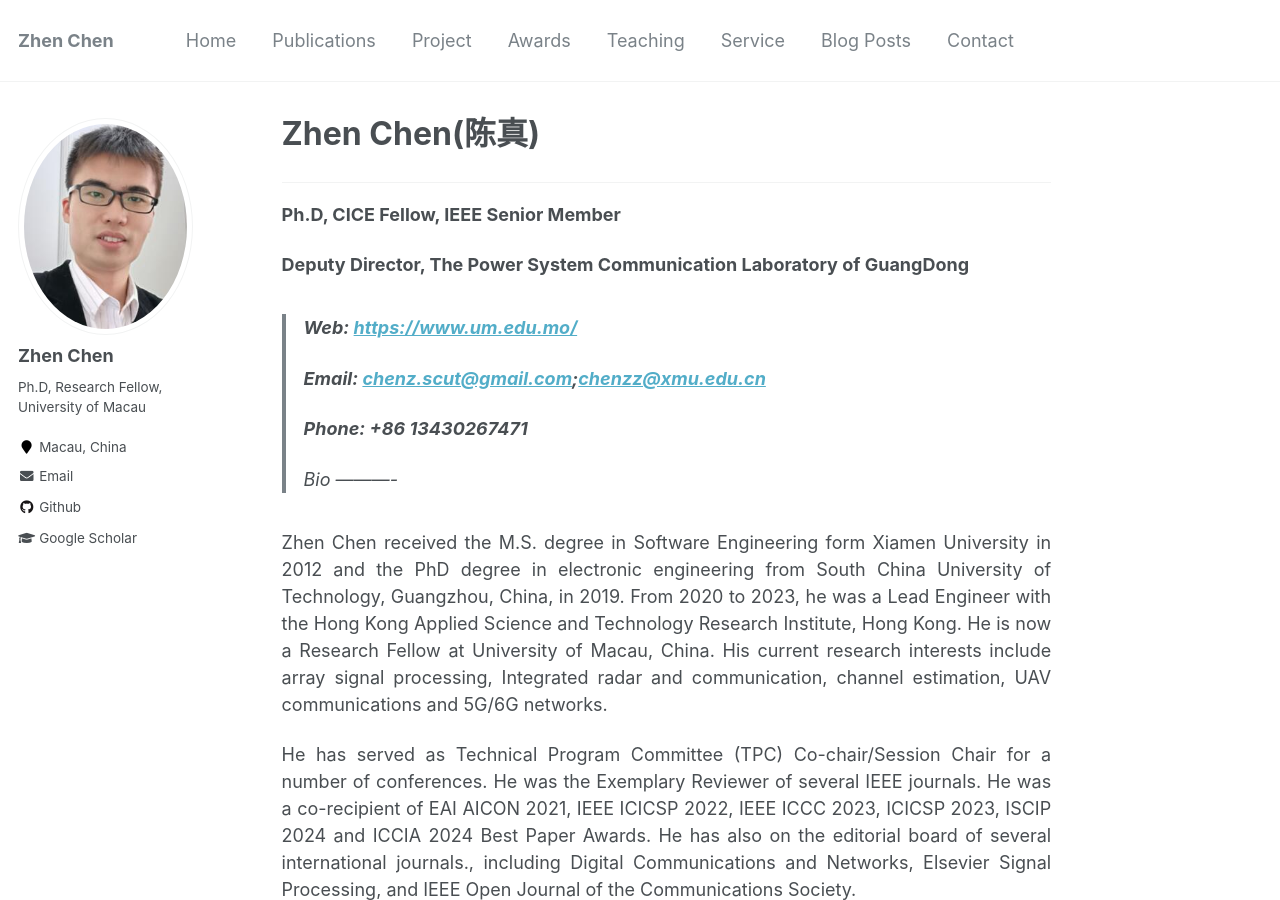
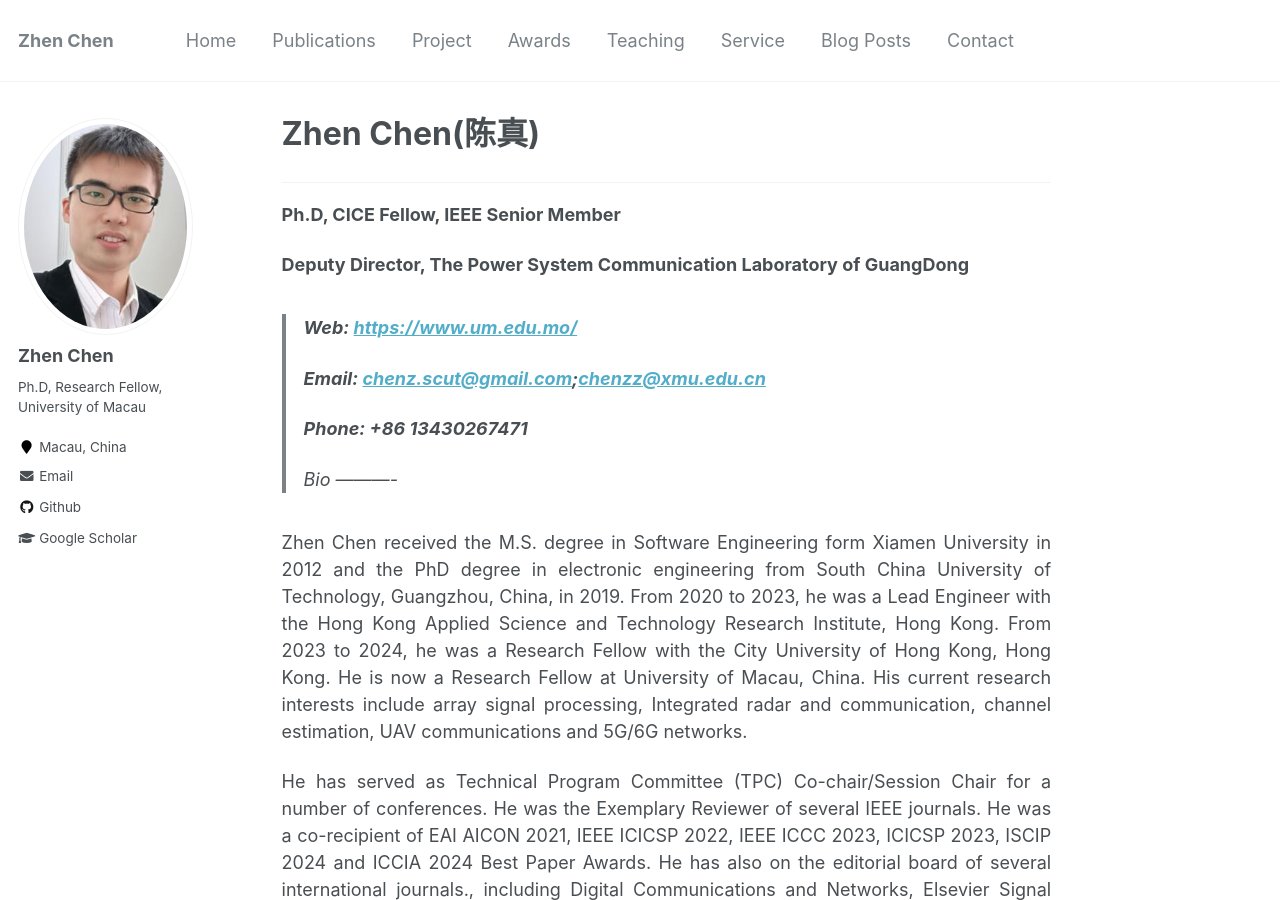
Before and after one commit to baile035/chenz_CV, a Jekyll site: the page built from _pages/about.md, in a window 1280 px wide and 900 px high. Built offline with Jekyll 4.4.1, drawn with Linux system fonts in a browser that asks for light colours.

Commit message:
Update about.md

```diff
--- a/_pages/about.md
+++ b/_pages/about.md
@@ -31,7 +31,7 @@ redirect_from:
 Bio
 ----------
 <p align="justify">
-Zhen Chen received the M.S. degree in Software Engineering form Xiamen University in 2012 and the PhD degree in electronic engineering from South China University of Technology, Guangzhou, China, in 2019. From 2020 to 2023, he was a Lead Engineer with the Hong Kong Applied Science and Technology Research Institute, Hong Kong. He is now a Research Fellow at University of Macau, China. His current research interests include array signal processing, Integrated radar and communication, channel estimation, UAV communications and 5G/6G networks.
+Zhen Chen received the M.S. degree in Software Engineering form Xiamen University in 2012 and the PhD degree in electronic engineering from South China University of Technology, Guangzhou, China, in 2019. From 2020 to 2023, he was a Lead Engineer with the Hong Kong Applied Science and Technology Research Institute, Hong Kong. From 2023 to 2024, he was a Research Fellow with the City University of Hong Kong, Hong Kong. He is now a Research Fellow at University of Macau, China. His current research interests include array signal processing, Integrated radar and communication, channel estimation, UAV communications and 5G/6G networks.
 </p>
 
 
```
